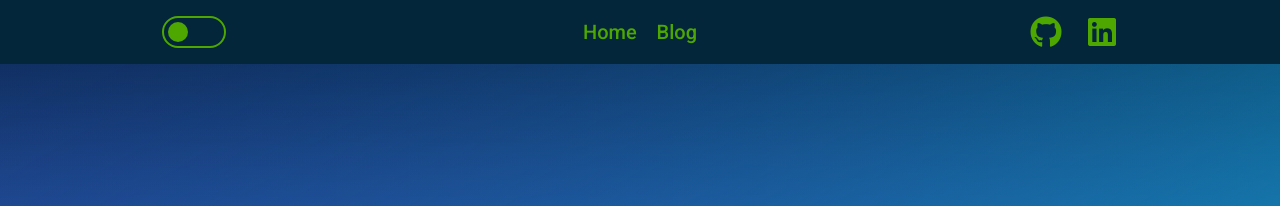
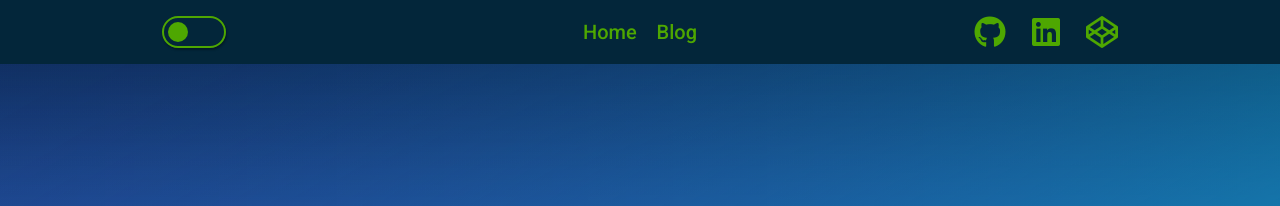
Before and after one commit to joshdelgado/joshdelgado.github.io, a Jekyll site: the page built from index.markdown, in a window 1280 px wide. Shown: the top 206 px of the page. Built offline with Jekyll 4.4.1, drawn with Linux system fonts in a browser that asks for light colours; nearby versions of some CDN libraries.

Commit message:
Added generic work cards, improved toggle, added codepen icon

```diff
--- a/_includes/footer.html
+++ b/_includes/footer.html
@@ -7,6 +7,8 @@
 			<li class="social-links__icon">
 				<a href="https://www.linkedin.com/in/josh-delgado/" class="fab fa-linkedin" target="_blank"></a>
 			</li>
+			<li class="social-links__icon">
+				<a href="https://codepen.io/joshdelgado" class="fab fa-codepen" target="_blank"></a>
 			</li>
 		</ul>
 		<span class="footer__text">&copy; 2022 Josh Delgado</span>
--- a/_includes/header.html
+++ b/_includes/header.html
@@ -1,7 +1,9 @@
 <header class="header">
 	<div class="header__inner">
 		<div class="header__left">
-			<div class="header__theme-toggle js-toggle-theme"></div>
+			<div class="header__theme-toggle js-toggle-theme">
+				<i class="header__theme-toggle-moon far fa-moon"></i>
+			</div>
 		</div>
 
 		<nav class="header__nav">
@@ -17,6 +19,8 @@
 				<li class="social-links__icon">
 					<a href="https://www.linkedin.com/in/josh-delgado/" class="fab fa-linkedin" target="_blank"></a>
 				</li>
+				<li class="social-links__icon">
+					<a href="https://codepen.io/joshdelgado" class="fab fa-codepen" target="_blank"></a>
 				</li>
 			</ul>
 		</div>
--- a/_scss/_header.scss
+++ b/_scss/_header.scss
@@ -41,6 +41,7 @@
 		border: 2px solid $green;
 		border-radius: 2rem;
 		cursor: pointer;
+		@include box-shadow();
 		transition: all 350ms ease;
 
 		&:after {
@@ -60,10 +61,22 @@
 			background-color: $green;
 
 			&:after {
-				transform: translate(34px, -50%);
+				transform: translate(32px, -50%);
 				background-color: $navy;
+				height: 22px;
+				width: 22px;
 			}
 		}
+	}
+
+	&__theme-toggle-moon {
+		display: block;
+		position: absolute;
+		top: 50%;
+		left: 4px;
+		transform: translateY(-50%);
+		font-size: 21px;
+		color: $navy;
 	}
 
 	// &:after {
--- a/_scss/_sections.scss
+++ b/_scss/_sections.scss
@@ -42,13 +42,12 @@
 		justify-content: space-between;
 		flex-wrap: wrap;
 		margin: 1rem 0 0;
-		border: 1px solid $navy;
 	}
 
 	&__work {
 		flex: 1 1 320px;
 		height: 320px;
-		border: 1px solid $navy;
+		padding: 0.5rem;
 	}
 
 	/**
--- a/_scss/elements/_elements.scss
+++ b/_scss/elements/_elements.scss
@@ -1,2 +1,3 @@
 @import 'social-links';
 @import 'hero-animation';
+@import 'work-card';
--- /dev/null
+++ b/_scss/elements/_work-card.scss
@@ -0,0 +1,73 @@
+  .work-card {
+	position: relative;
+	background-color: white;
+	background-image: url(http://www.fillmurray.com/g/300/300);
+	background-size: cover;
+	flex: 1 0 19rem;
+	height: 19.5rem;
+	width: 19.5rem;
+	margin: 0.5rem;
+	border-radius: 4px;
+	@include box-shadow();
+	border: 1px solid black;
+	cursor: pointer;
+	overflow: hidden;
+
+	&__image {
+	  display: inline-block;
+	  position: absolute;
+	  top: 0;
+	  left: 0;
+	  height: 100%;
+	  width: 100%;
+	}
+
+	&__text {
+	  display: flex;
+	  justify-content: space-between;
+	  align-items: flex-end;
+	  position: absolute;
+	  top: 0;
+	  left: 0;
+	  height: 100%;
+	  width: 100%;
+	  padding: 0.75rem;
+	  transform: translateY(100%);
+	  @include ease-in-out-sine-gradient(#00000020, to top);
+	  transition: all 700ms ease;
+	}
+
+	&__title {
+	  font-size: 24px;
+	  line-height: 24px;
+	  color: white;
+	  transform: translateX(-200%);
+	  transition: all 700ms ease;
+	  transition-delay: 100ms;
+	}
+
+	&__link {
+	  text-decoration: none;
+	  font-size: 20px;
+	  color: white;
+	  transform: translateX(2rem);
+	  transition: all 400ms ease;
+	  transition-delay: 100ms;
+	}
+
+	&:hover {
+	  .work-card {
+		&__text {
+		  transform: translateY(0);
+		}
+		&__title {
+		  transition-delay: 900ms;
+		  transform: translateX(0);
+		}
+		&__link {
+		  transition-delay: 1800ms;
+		  transform: translateX(0);
+		}
+	  }
+	}
+  }
--- a/_scss/mixins/_mixins.scss
+++ b/_scss/mixins/_mixins.scss
@@ -1,6 +1,10 @@
 @mixin container() {
     display: block;
 	padding: 1rem calc(50% - 490px);
+}
+
+@mixin box-shadow() {
+	box-shadow: 1px 2px 2px #00000050;
 }
 
 @mixin ease-in-out-sine-gradient($startColor, $direction, $satOverwrite: null, $lightOverwrite: null){
--- a/index.markdown
+++ b/index.markdown
@@ -64,12 +64,48 @@
 		<h1 class="section__title">Check out my work</h1>
 		<p class="section__subtitle">I've like, done a lot of work. Call me an Orc Peon because I <a href="https://www.youtube.com/watch?v=eO6OaVnbqaY">work work</a>.</p>
 		<div class="section__works">
-			<div class="section__work"></div>
-			<div class="section__work"></div>
-			<div class="section__work"></div>
-			<div class="section__work"></div>
-			<div class="section__work"></div>
-			<div class="section__work"></div>
+			<div class="work-card">
+				<div class="work-card__text">
+					<h2 class="work-card__title">Abe.ai</h2>
+					<a  class="work-card__link fa fa-caret-right" href="#">
+					</a>
+				</div>
+			</div>
+			<div class="work-card">
+				<div class="work-card__text">
+					<h2 class="work-card__title">Signature Learning</h2>
+					<a  class="work-card__link fa fa-caret-right" href="#">
+					</a>
+				</div>
+			</div>
+			<div class="work-card">
+				<div class="work-card__text">
+					<h2 class="work-card__title">Florida Beach Weddings</h2>
+					<a  class="work-card__link fa fa-caret-right" href="#">
+					</a>
+				</div>
+			</div>
+			<div class="work-card">
+				<div class="work-card__text">
+					<h2 class="work-card__title">OAM</h2>
+					<a  class="work-card__link fa fa-caret-right" href="#">
+					</a>
+				</div>
+			</div>
+			<div class="work-card">
+				<div class="work-card__text">
+					<h2 class="work-card__title">Rap Scraps</h2>
+					<a  class="work-card__link fa fa-caret-right" href="#">
+					</a>
+				</div>
+			</div>
+			<div class="work-card">
+				<div class="work-card__text">
+					<h2 class="work-card__title">Vapor Wave</h2>
+					<a  class="work-card__link fa fa-caret-right" href="#">
+					</a>
+				</div>
+			</div>
 		</div>
 	</div>
 </section>
```
